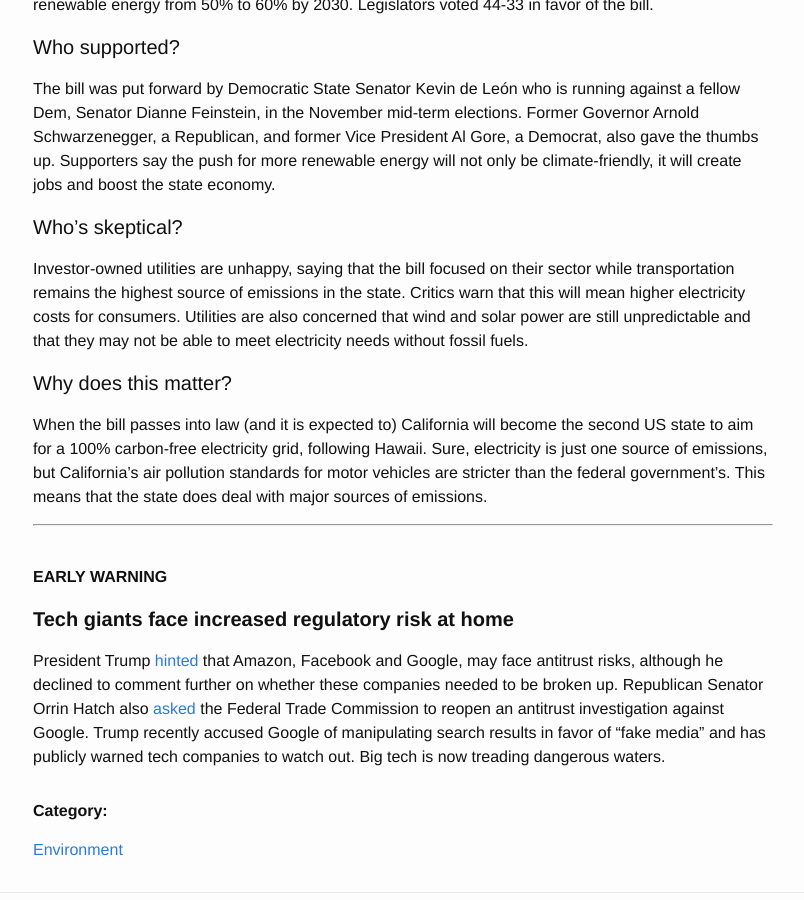
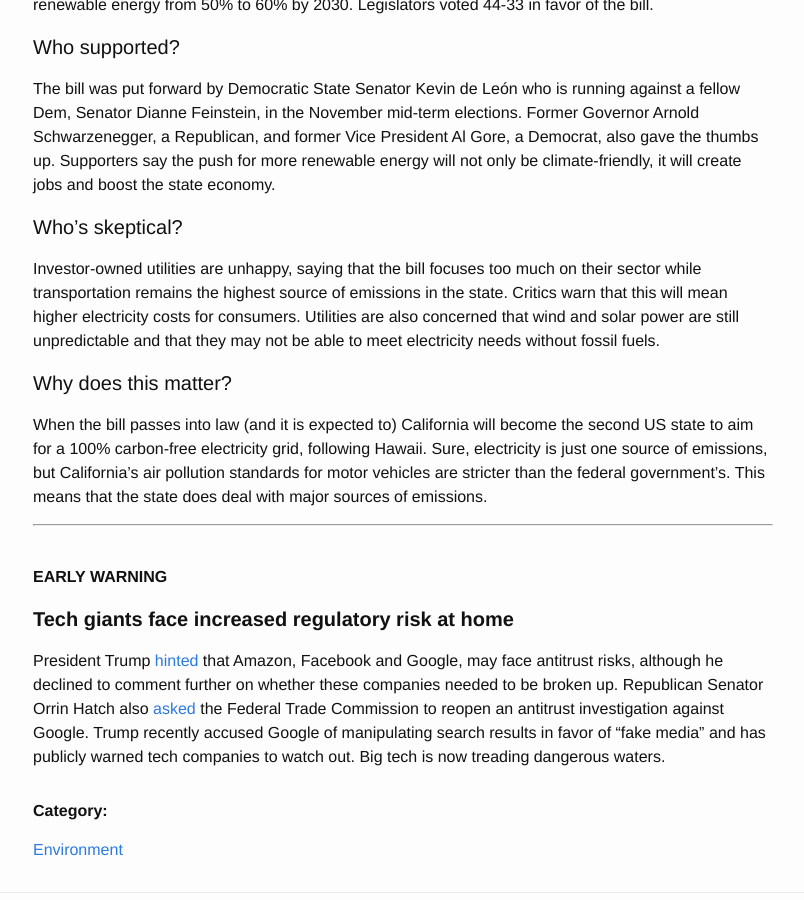
Before and after one commit to Sparkleleuk/Sustainability_Matters, a Jekyll site: the page built from _posts/2018-08-30-california.markdown, in a window 1280 px wide and 900 px high, scrolled down 434 px. Shown: the whole window, without its empty margins (237-1041 px from the left). Built offline with Jekyll 4.4.1, drawn with Linux system fonts in a browser that asks for light colours.

Commit message:
fix post

```diff
--- a/_posts/2018-08-30-california.markdown
+++ b/_posts/2018-08-30-california.markdown
@@ -15,7 +15,7 @@ The bill was put forward by Democratic State Senator Kevin de León who is runni
 
 #### Who's skeptical?
 
-Investor-owned utilities are unhappy, saying that the bill focused on their sector while transportation remains the highest source of emissions in the state. Critics warn that this will mean higher electricity costs for consumers. Utilities are also concerned that wind and solar power are still unpredictable and that they may not be able to meet electricity needs without fossil fuels.
+Investor-owned utilities are unhappy, saying that the bill focuses too much on their sector while transportation remains the highest source of emissions in the state. Critics warn that this will mean higher electricity costs for consumers. Utilities are also concerned that wind and solar power are still unpredictable and that they may not be able to meet electricity needs without fossil fuels.
 
 #### Why does this matter?
 
```
